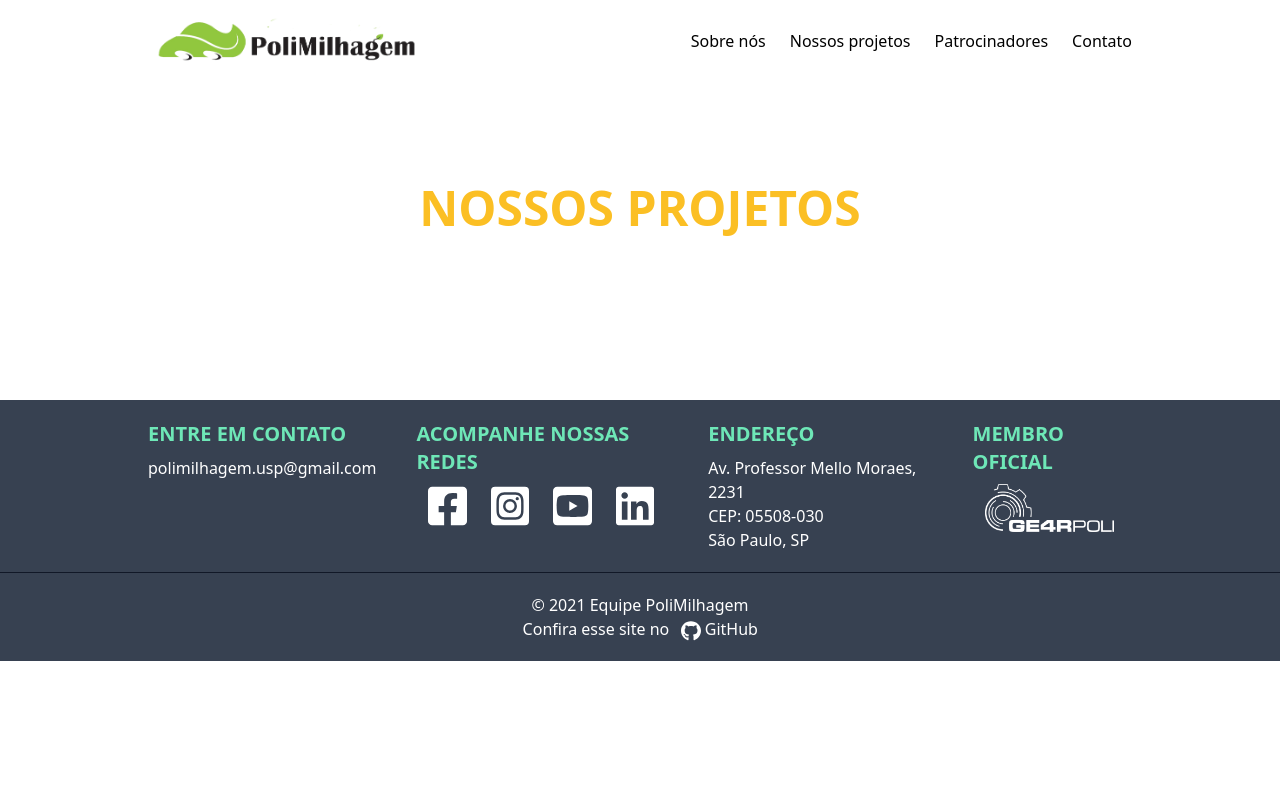
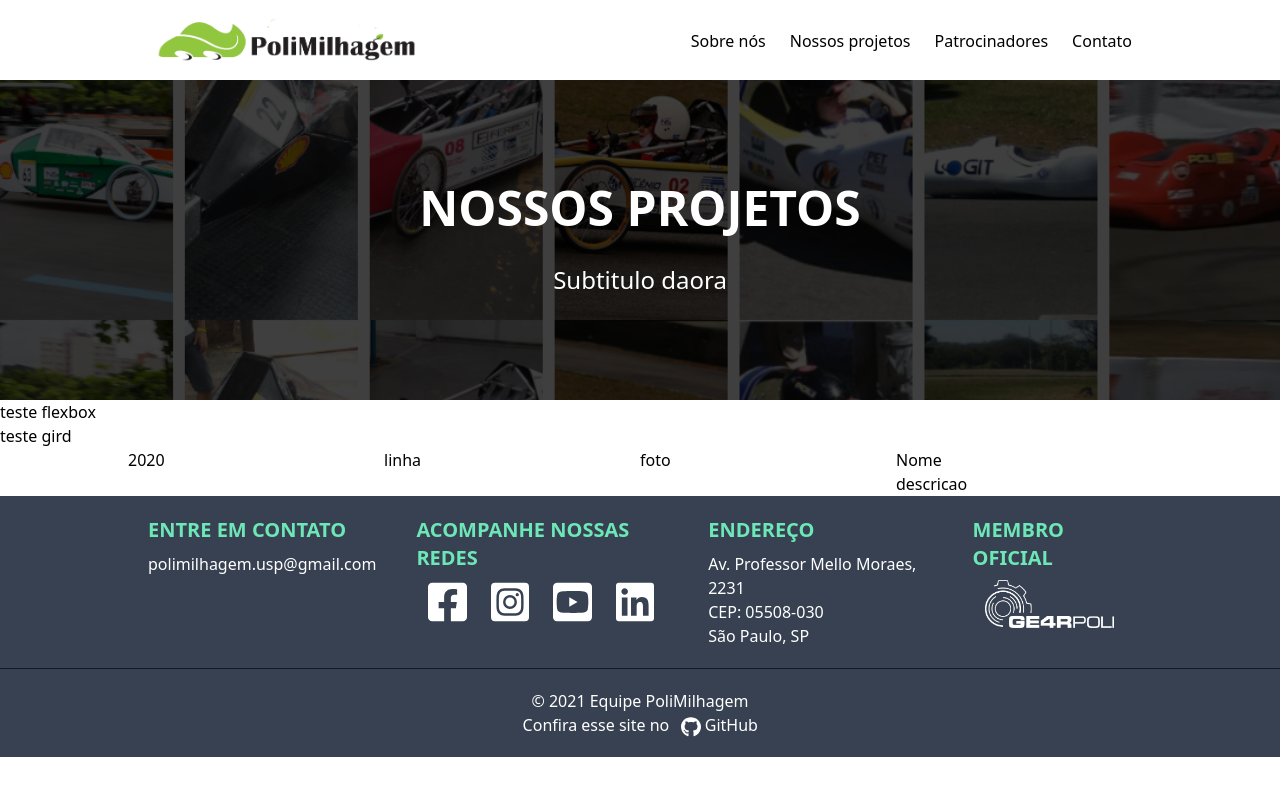
Before and after one commit to bennychun99/site2, a Next.js app: page /projects in a window 1280 px wide. Shown: the top 796 px of the page. Built offline with nearby package versions, Linux system fonts and the light colour scheme.

Commit message:
18/04 final commit

```diff
--- a/pages/projects.js
+++ b/pages/projects.js
@@ -7,25 +7,46 @@ function Home() {
     <div>
       <Head>
         <title>Equipe PoliMilhagem</title>
-        <link rel="icon" href="/favicon.ico" />
+        <link rel="icon" href="/logo-icon.png" />
       </Head>
       <div className="fixed right-0 left-0 top-0 m-0">
         <NavBar />
       </div>
       <section
-        className="bg-cover bg-fixed bg-center bg-vibrante  h-capa flex flex-col justify-center content-center"
+        className="bg-auto md:bg-contain bg-fixed bg-top bg-about3 bg-repeat-y   h-capa flex flex-col justify-center content-center"
         id="bem-vindos"
       >
       <div className="h-20"></div>
-        <h1 className="font-bold text-center text-5xl text-yellow-400">
+        <h1 className="font-bold text-center text-5xl text-white">
           NOSSOS PROJETOS
         </h1>
         <p className="text-center text-2xl text-white">
-          <br /> Equipe de eficiência energética da Escola Politécnica da
-          Universidade de São Paulo.
+          <br /> Subtitulo daora
         </p>
       </section>
 
+<h1>teste flexbox</h1>
+<div></div>
+
+
+
+<h1>teste gird</h1>
+<div className="container max-w-5xl m-auto">
+<div className="grid grid-cols-4">
+  <div><h1>2020</h1></div>
+  <div>linha</div>
+  <div>foto</div>
+  <div className="grid grid-rows-2">
+    <div>
+<h1>Nome</h1>
+    </div>
+    <p>descricao</p>
+    <div>
+
+    </div>
+  </div>
+</div>
+</div>
       <footer>
         <Footer />
       </footer>
```
